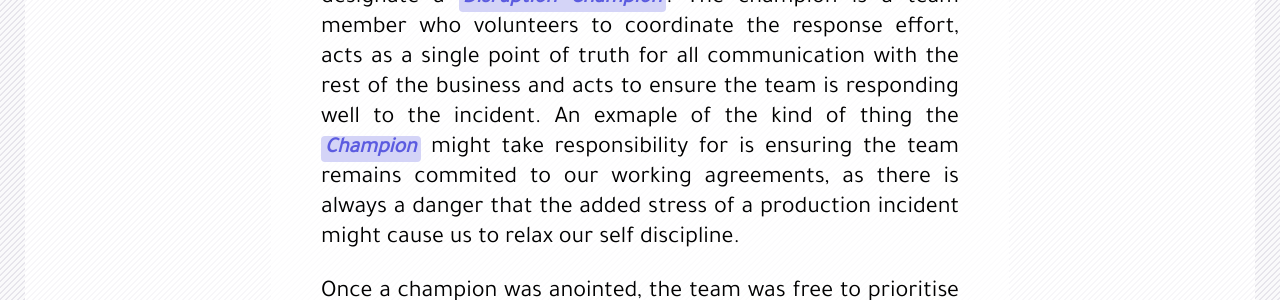
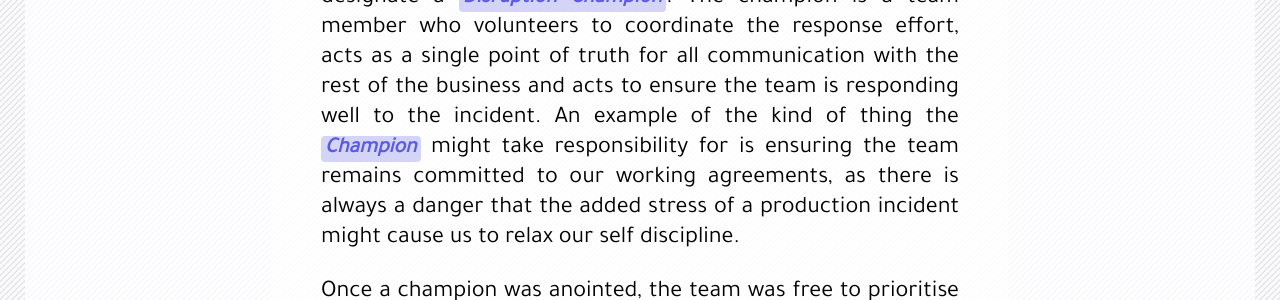
Before and after one commit to gmmorris/gmmorris.github.io, a Jekyll site: the page built from _posts/2019-02-13-a-night-as-primary-at-unruly.md, in a window 1280 px wide and 900 px high, scrolled down 12237 px. Shown: the part 273-573 px from the top of the window. Built offline with Jekyll 4.4.1, drawn with Linux system fonts in a browser that asks for light colours; nearby versions of some CDN libraries; some of the changed text lies outside the part shown.

Commit message:
fixed some typos

```diff
--- a/_posts/2019-02-13-a-night-as-primary-at-unruly.md
+++ b/_posts/2019-02-13-a-night-as-primary-at-unruly.md
@@ -165,7 +165,7 @@ As you can see on the board, eight different red *incident* cards were written u
 These cards ranged from verifying that this wasn't a *DDOS attack*, to investigating the possibility of an *AWS infrastructure incident* and through to improving the the *cronjob* which was restarting the _Ad Exchanges_ in order to stagger the restarts (rather than restart all _Ad Exchanges_ in parallel) to reduce the commercial impact.
 
 The first thing my team does when a incident kicks off is designate a **Disruption Champion**.
-The champion is a team member who volunteers to coordinate the response effort, acts as a single point of truth for all communication with the rest of the business and acts to ensure the team is responding well to the incident. An exmaple of the kind of thing the **Champion** might take responsibility for is ensuring the team remains commited to our working agreements, as there is always a danger that the added stress of a production incident might cause us to relax our self discipline.
+The champion is a team member who volunteers to coordinate the response effort, acts as a single point of truth for all communication with the rest of the business and acts to ensure the team is responding well to the incident. An example of the kind of thing the **Champion** might take responsibility for is ensuring the team remains committed to our working agreements, as there is always a danger that the added stress of a production incident might cause us to relax our self discipline.
 
 Once a champion was anointed, the team was free to prioritise the different incident cards and divvy up the work. If you look closely you will spot a bunch of magnets with people's faces, and you'll also note they are laid out in pairs. As Unruly practices Pair programming, we mostly assign pairs to the cards we work on, incident cards are no exception.
 </section>
```
Also changed, not shown: other parts of _posts/2019-02-13-a-night-as-primary-at-unruly.md (+4 -4 lines).
